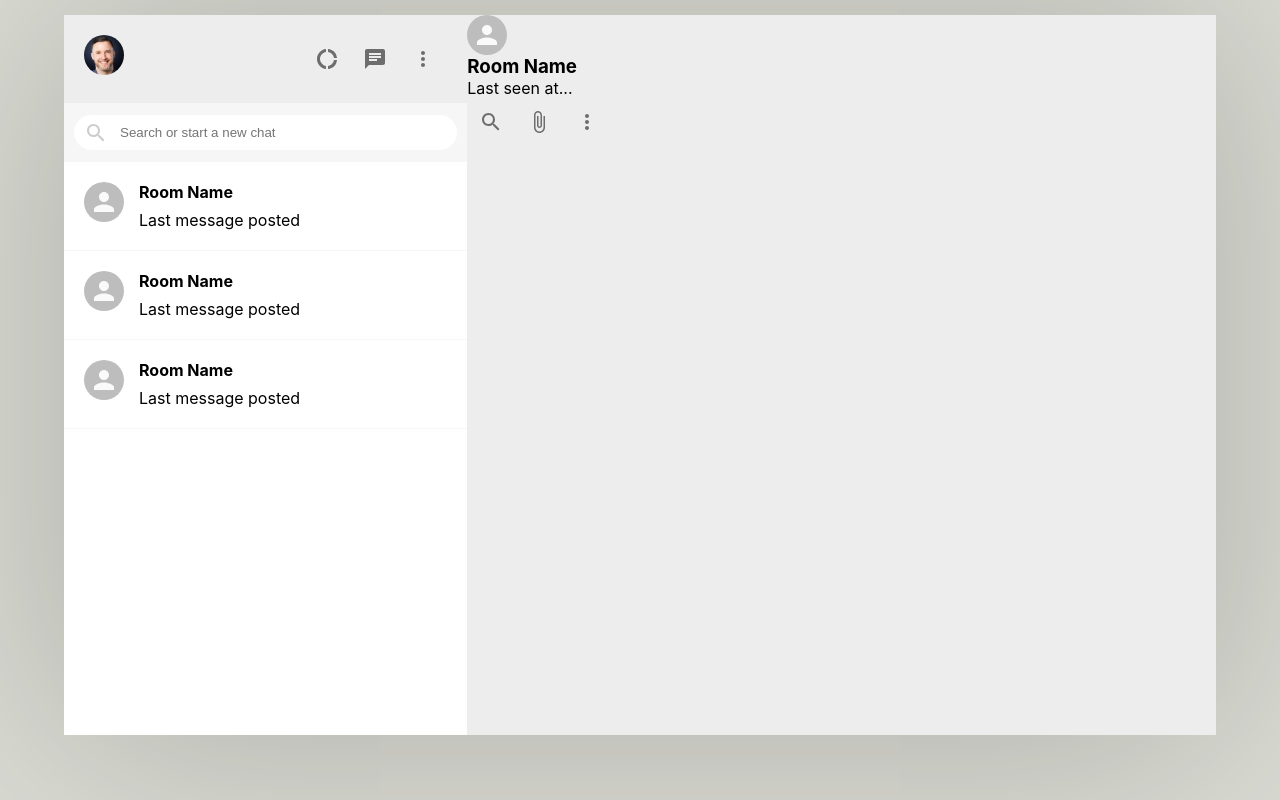
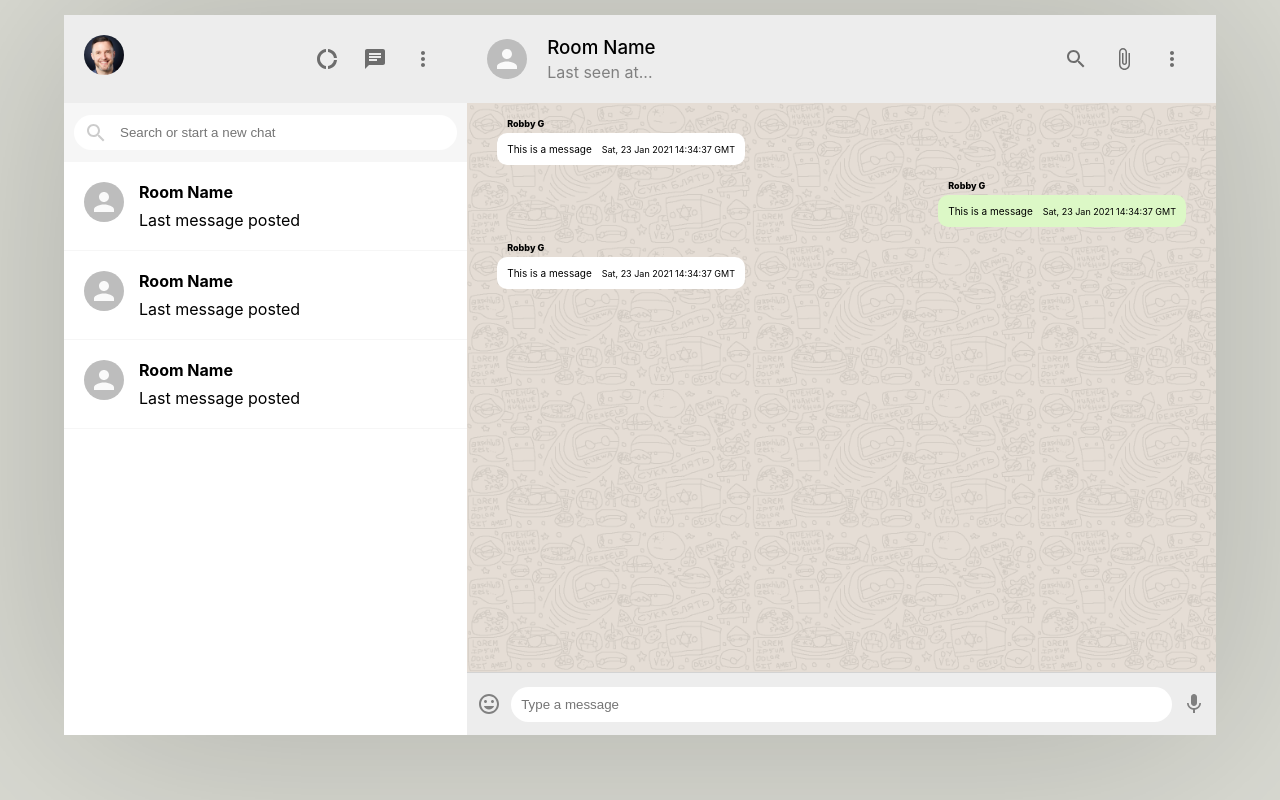
Before and after one commit to robertgregg3/whatsapp-clone-2.0, a React (Create React App) app: page / in a window 1280 px wide. Built offline with nearby package versions, Linux system fonts and the light colour scheme.

Commit message:
Reorganised files. Added Chat component

```diff
--- a/src/Components/Chat.js
+++ b/src/Components/Chat.js
@@ -3,6 +3,8 @@ import "../css/Chat.css";
 import { Avatar, IconButton } from "@material-ui/core";
 import { AttachFile, SearchOutlined } from "@material-ui/icons";
 import MoreVertIcon from "@material-ui/icons/MoreVert";
+import InsertEmoticonIcon from "@material-ui/icons/InsertEmoticon";
+import MicIcon from "@material-ui/icons/Mic";
 
 const Chat = () => {
   return (
@@ -25,6 +27,32 @@ const Chat = () => {
           </IconButton>
         </div>
       </div>
+
+      <div className="chat__body">
+        <p className="chat__message">
+          <span className="chat__name">Robby G</span>
+          <span>This is a message</span>
+          <span className="chat__timestamp">{new Date().toUTCString()}</span>
+        </p>
+        <p className="chat__message chat__receiver">
+          <span className="chat__name">Robby G</span>
+          <span>This is a message</span>
+          <span className="chat__timestamp">{new Date().toUTCString()}</span>
+        </p>
+        <p className="chat__message">
+          <span className="chat__name">Robby G</span>
+          <span>This is a message</span>
+          <span className="chat__timestamp">{new Date().toUTCString()}</span>
+        </p>
+      </div>
+      <div className="chat__footer">
+        <InsertEmoticonIcon />
+        <form>
+          <input type="text" placeholder="Type a message" />
+          <button type="submit">Send a message</button>
+        </form>
+        <MicIcon />
+      </div>
     </div>
   );
 };
--- a/src/css/Chat.css
+++ b/src/css/Chat.css
@@ -3,3 +3,88 @@
   flex-direction: column;
   flex: 0.65;
 }
+
+.chat__header {
+  padding: 20px;
+  display: flex;
+  align-items: center;
+}
+
+.chat__headerInfo {
+  flex: 1;
+  padding-left: 20px;
+}
+
+.chat__headerInfo > h3 {
+  margin-bottom: 3px;
+  font-weight: 500;
+}
+
+.chat__headerInfo > p {
+  color: gray;
+}
+
+.chat__body {
+  flex: 1;
+  background-image: url("../images/whatsapp-bg.png");
+  background-size: contain;
+  padding: 30px;
+  overflow: auto;
+}
+
+.chat__message {
+  position: relative;
+  background-color: #fff;
+  padding: 10px;
+  font-size: 10px;
+  width: fit-content;
+  margin-bottom: 30px;
+  border-radius: 10px;
+}
+
+.chat__timestamp {
+  font-size: xx-small;
+  margin-left: 10px;
+}
+
+.chat__name {
+  position: absolute;
+  top: -15px;
+  font-weight: 800;
+  font-size: xx-small;
+}
+
+.chat__receiver {
+  margin-left: auto;
+  background-color: #dcf8c6;
+}
+
+.chat__footer {
+  display: flex;
+  justify-content: space-between;
+  align-items: center;
+  height: 62px;
+  border-top: 1px solid lightgray;
+}
+
+.chat__footer > form {
+  display: flex;
+  flex: 1;
+}
+
+.chat__footer > form > input {
+  flex: 1;
+  border-radius: 30px;
+  padding: 10px;
+  border: none;
+  outline-width: 0;
+}
+
+.chat__footer > form > button {
+  display: none;
+}
+
+.chat__footer > .MuiSvgIcon-root {
+  padding: 10px;
+  color: gray;
+}
```
Also changed, not shown: src/images/whatsapp-bg.png (added), 1 other file (tests, documents, lock files or other folders).
